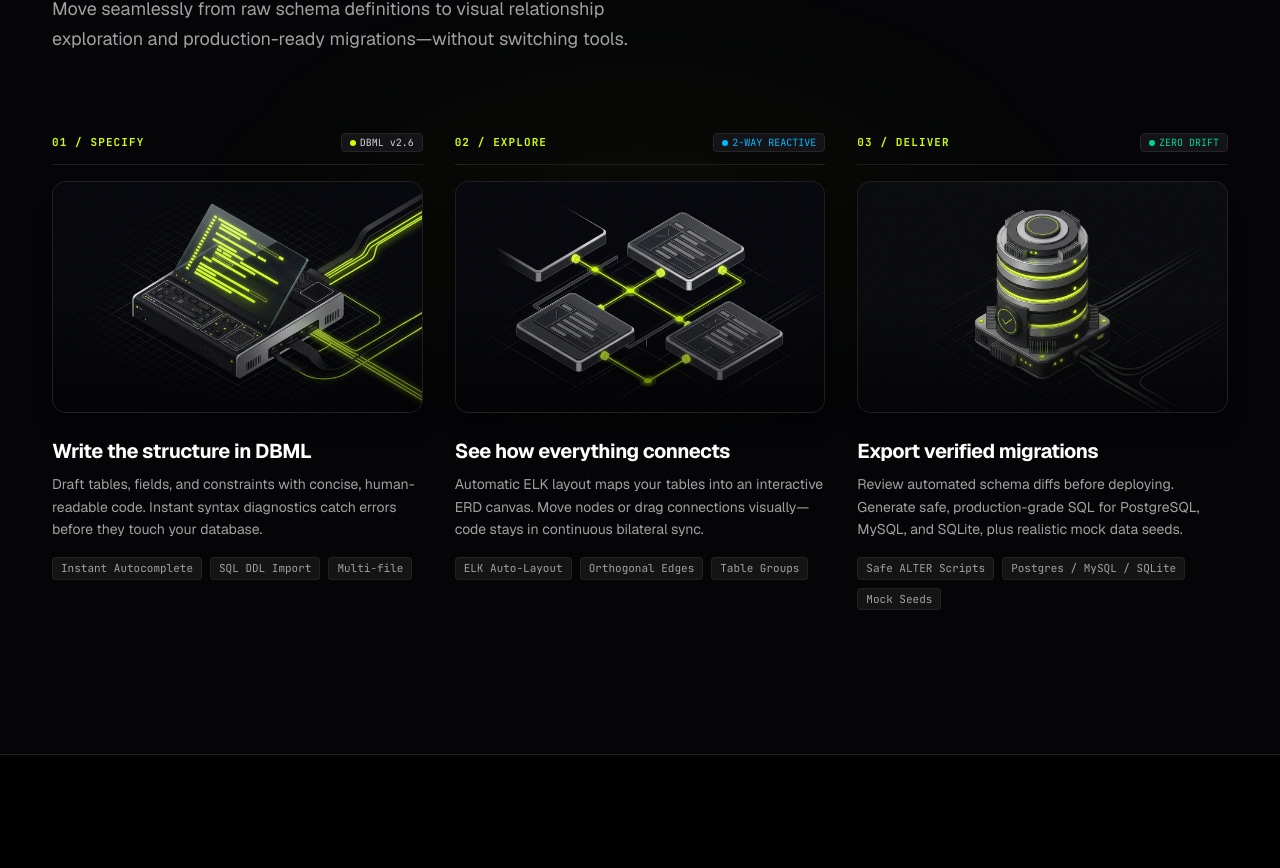
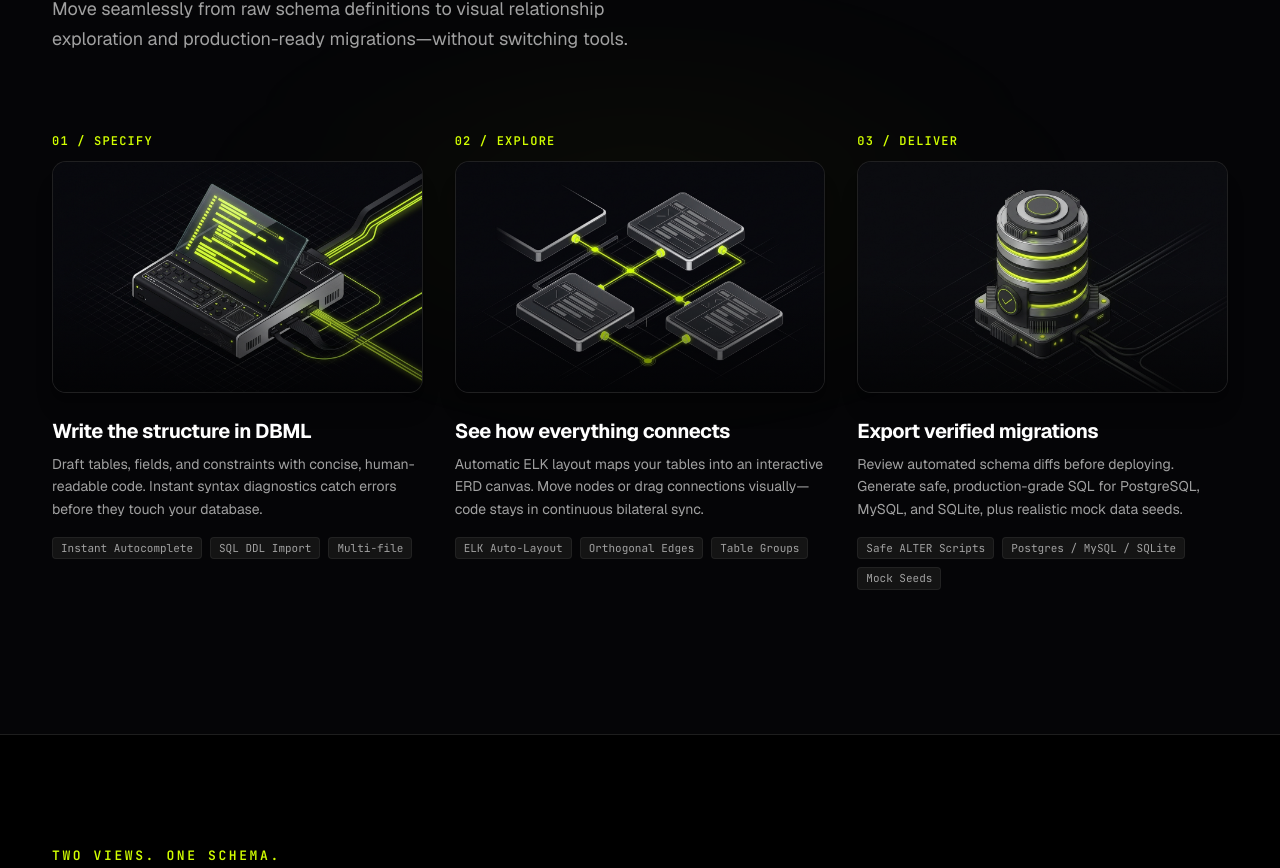
Before and after one commit to echo11labs/jayvis.dev, a Next.js app: page / in a window 1280 px wide. Shown: the part 1717-2585 px from the top of the page. Built offline with nearby package versions, Linux system fonts and the light colour scheme; no server answers.

Commit message:
style(landing): remove badges and dividers above workflow images

```diff
--- a/src/components/landing/EditorialWorkflow.tsx
+++ b/src/components/landing/EditorialWorkflow.tsx
@@ -50,16 +50,10 @@ export function EditorialWorkflow() {
 
           {/* ── STAGE 01: DEFINE ── */}
           <div className="flex flex-col group">
-            {/* Stage Indicator & Status */}
-            <div className="flex items-center justify-between pb-3 mb-4 border-b border-neutral-800/80 font-mono text-xs">
-              <span className="text-[#D2FF00] font-bold tracking-widest uppercase text-[11px]">
-                01 / SPECIFY
-              </span>
-              <span className="px-2 py-0.5 rounded bg-[#131318] border border-neutral-800 text-neutral-300 text-[10px] flex items-center gap-1">
-                <span className="w-1.5 h-1.5 rounded-full bg-[#D2FF00]" />
-                DBML v2.6
-              </span>
-            </div>
+            {/* Stage Indicator */}
+            <p className="font-mono text-xs font-semibold tracking-widest uppercase text-[#D2FF00] mb-3">
+              01 / SPECIFY
+            </p>
 
             {/* Illustration Graphic - Free-standing, spacious */}
             <div className="relative aspect-[16/10] rounded-xl overflow-hidden border border-neutral-800/80 bg-[#09090e] shadow-xl group-hover:border-[#D2FF00]/50 transition-all duration-300">
@@ -99,16 +93,10 @@ export function EditorialWorkflow() {
 
           {/* ── STAGE 02: RESOLVE ── */}
           <div className="flex flex-col group">
-            {/* Stage Indicator & Status */}
-            <div className="flex items-center justify-between pb-3 mb-4 border-b border-neutral-800/80 font-mono text-xs">
-              <span className="text-[#D2FF00] font-bold tracking-widest uppercase text-[11px]">
-                02 / EXPLORE
-              </span>
-              <span className="px-2 py-0.5 rounded bg-[#131318] border border-neutral-800 text-sky-400 text-[10px] flex items-center gap-1">
-                <span className="w-1.5 h-1.5 rounded-full bg-sky-400" />
-                2-WAY REACTIVE
-              </span>
-            </div>
+            {/* Stage Indicator */}
+            <p className="font-mono text-xs font-semibold tracking-widest uppercase text-[#D2FF00] mb-3">
+              02 / EXPLORE
+            </p>
 
             {/* Illustration Graphic - Free-standing, spacious */}
             <div className="relative aspect-[16/10] rounded-xl overflow-hidden border border-neutral-800/80 bg-[#09090e] shadow-xl group-hover:border-sky-400/50 transition-all duration-300">
@@ -148,16 +136,10 @@ export function EditorialWorkflow() {
 
           {/* ── STAGE 03: DEPLOY ── */}
           <div className="flex flex-col group">
-            {/* Stage Indicator & Status */}
-            <div className="flex items-center justify-between pb-3 mb-4 border-b border-neutral-800/80 font-mono text-xs">
-              <span className="text-[#D2FF00] font-bold tracking-widest uppercase text-[11px]">
-                03 / DELIVER
-              </span>
-              <span className="px-2 py-0.5 rounded bg-[#131318] border border-neutral-800 text-emerald-400 text-[10px] flex items-center gap-1">
-                <span className="w-1.5 h-1.5 rounded-full bg-emerald-400" />
-                ZERO DRIFT
-              </span>
-            </div>
+            {/* Stage Indicator */}
+            <p className="font-mono text-xs font-semibold tracking-widest uppercase text-[#D2FF00] mb-3">
+              03 / DELIVER
+            </p>
 
             {/* Illustration Graphic - Free-standing, spacious */}
             <div className="relative aspect-[16/10] rounded-xl overflow-hidden border border-neutral-800/80 bg-[#09090e] shadow-xl group-hover:border-emerald-400/50 transition-all duration-300">
```
